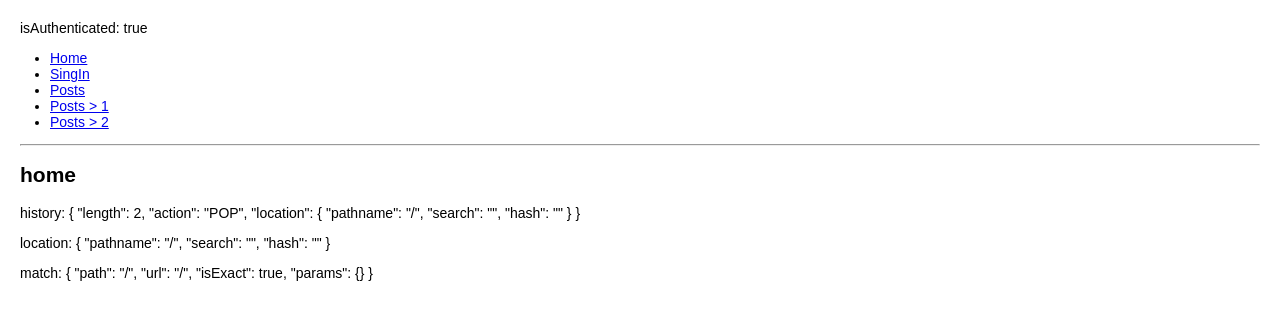
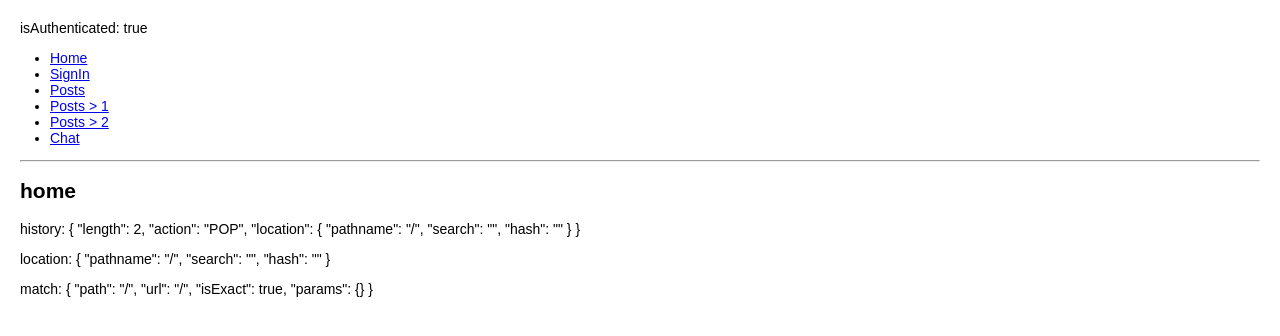
Before and after one commit to YutakaFujioka/React_app_test, a React (Create React App) app: page / in a window 1280 px wide. Shown: the top 336 px of the page. Built offline with nearby package versions, Linux system fonts and the light colour scheme.

Commit message:
チャットページ追加

```diff
--- a/src/App.js
+++ b/src/App.js
@@ -4,13 +4,14 @@ import {
   Switch,
   Route,
   Link,
-  Redirect
+  Redirect,
 } from 'react-router-dom'
 
 import Home from './pages/home/home.component'
 import Posts from './pages/posts/posts.component'
 import PostDetail from './pages/post-detail/post-detail.component'
 import SignInAndSignUpPage from './pages/sign-in-and-sign-up/sign-in-adn-sign-up.component'
+import Chat from './pages/chat/chat.component'
 
 const isAuthenticated = true
 
@@ -23,10 +24,11 @@ const App = () => {
         <div>
           <ul>
             <li><Link to="/">Home</Link></li>
-            <li><Link to="/signin">SingIn</Link></li>
+            <li><Link to="/signin">SignIn</Link></li>
             <li><Link to="/posts">Posts</Link></li>
             <li><Link to="/posts/1">Posts > 1</Link></li>
             <li><Link to="/posts/2">Posts > 2</Link></li>
+            <li><Link to="/chat">Chat</Link></li>
           </ul>
 
           <hr/>
@@ -38,6 +40,7 @@ const App = () => {
             }/>
             <PrivateRoute exact path="/posts" component={Posts}/>
             <PrivateRoute exact path="/posts/:id" component={PostDetail}/>
+            <Route exact path="/chat" component={Chat}/>
           </Switch>
 
         </div>
```
